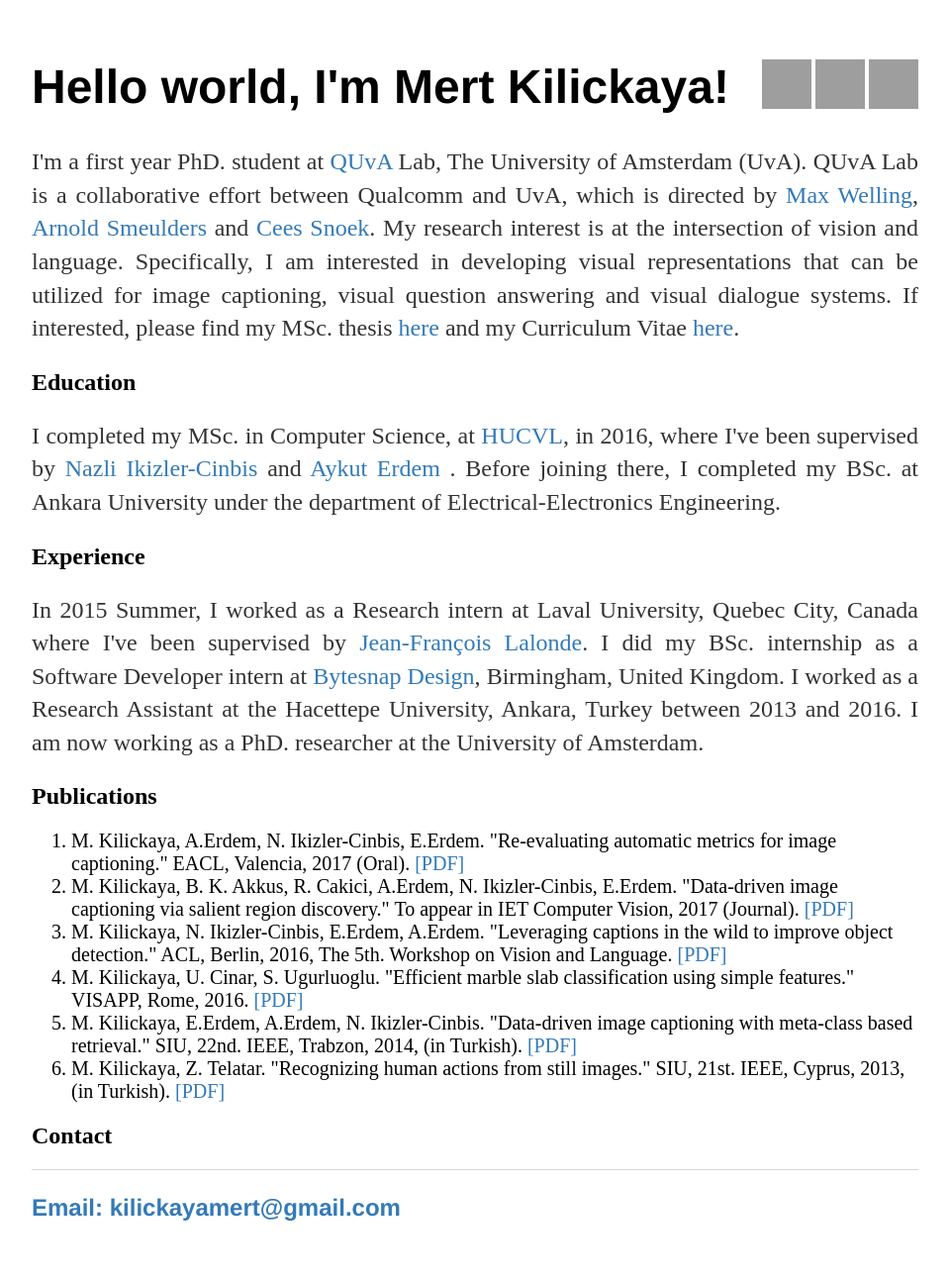
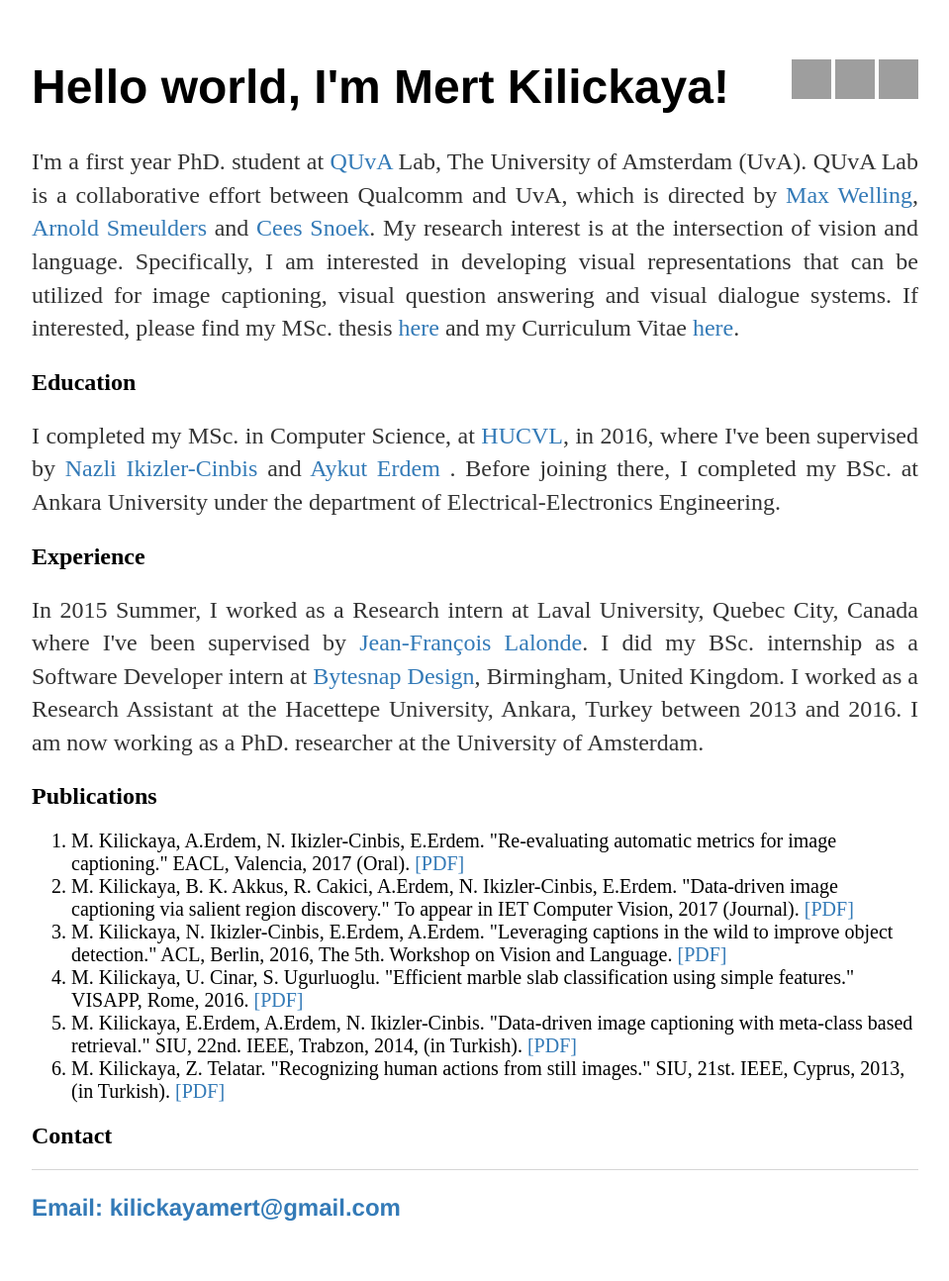
Before and after one commit to kilickaya/kilickaya.github.io, a Jekyll site: the page built from index.html, in a window 1280 px wide. Shown: the whole page at 99% size, without its empty margins (160-1119 px from the left). Built offline with Jekyll 4.4.1, drawn with Linux system fonts in a browser that asks for light colours; grey boxes are pictures that could not be loaded.

Commit message:
Update index.html

```diff
--- a/index.html
+++ b/index.html
@@ -5,9 +5,9 @@ title: Mert Kilickaya
 <div class="blurb">
 
 	<div class="toright">
-            <a href="https://twitter.com/mertkilickaya_"> <img border="0" alt="twitter" src="https://upload.wikimedia.org/wikipedia/en/thumb/9/9f/Twitter_bird_logo_2012.svg/738px-Twitter_bird_logo_2012.svg.png" width="50" height="50"> </a>
-            <a href="https://scholar.google.nl/citations?user=50ZzaacAAAAJ&hl=en&oi=ao"> <img border="0" alt="scholar" src="http://www.public.asu.edu/~mdedeogl/images/gscholar.png" width="50" height="50"> </a>
-            <a href="facebook.com/swordrock"> <img border="0" alt="facebook" src="https://facebookbrand.com/wp-content/themes/fb-branding/prj-fb-branding/assets/images/fb-art.png" width="50" height="50"> </a>
+            <a href="https://twitter.com/mertkilickaya_"> <img border="0" alt="twitter" src="https://upload.wikimedia.org/wikipedia/en/thumb/9/9f/Twitter_bird_logo_2012.svg/738px-Twitter_bird_logo_2012.svg.png" width="40" height="40"> </a>
+            <a href="https://scholar.google.nl/citations?user=50ZzaacAAAAJ&hl=en&oi=ao"> <img border="0" alt="scholar" src="http://www.public.asu.edu/~mdedeogl/images/gscholar.png" width="40" height="40"> </a>
+            <a href="facebook.com/swordrock"> <img border="0" alt="facebook" src="https://facebookbrand.com/wp-content/themes/fb-branding/prj-fb-branding/assets/images/fb-art.png" width="40" height="40"> </a>
 	</div>
 
 	<div>
```
